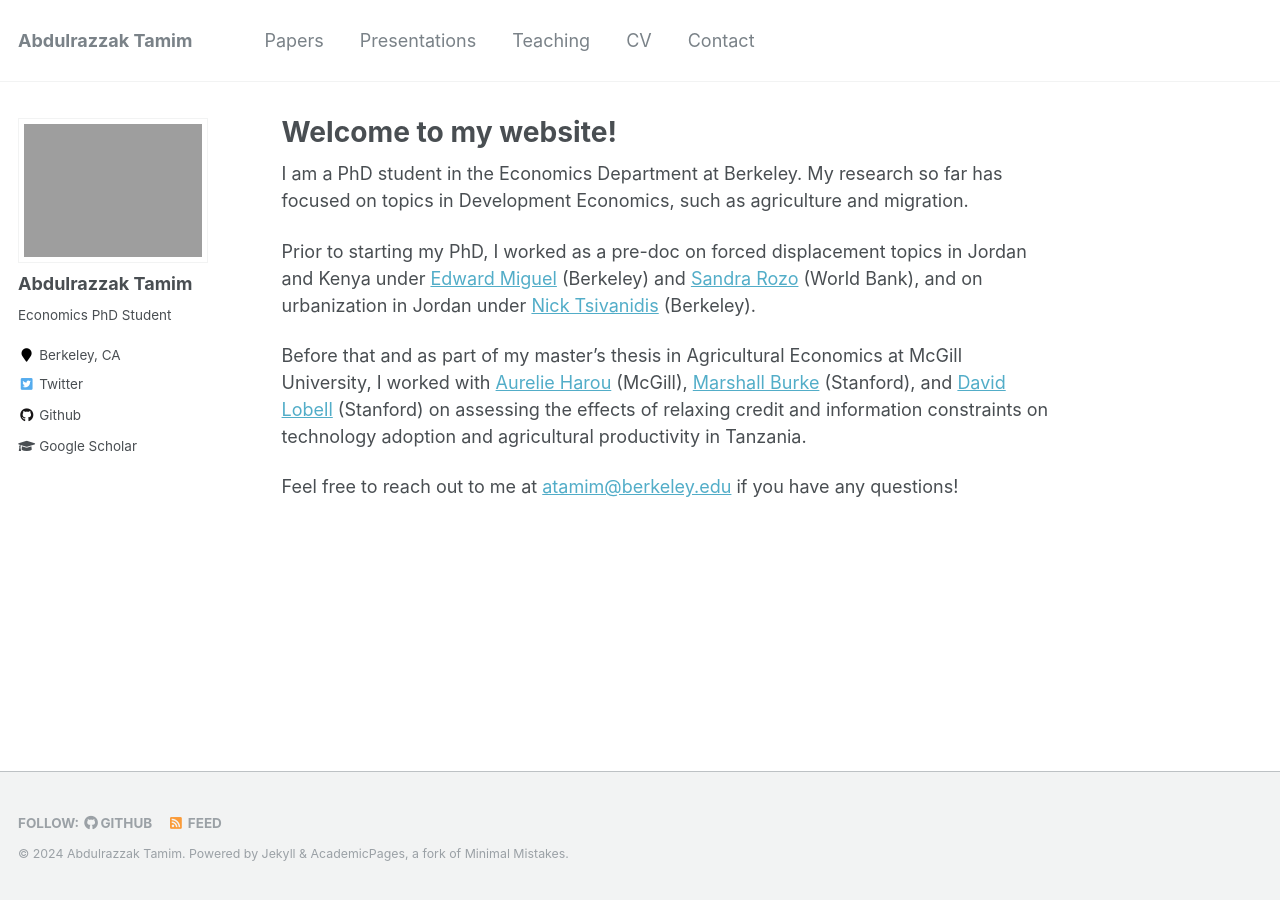
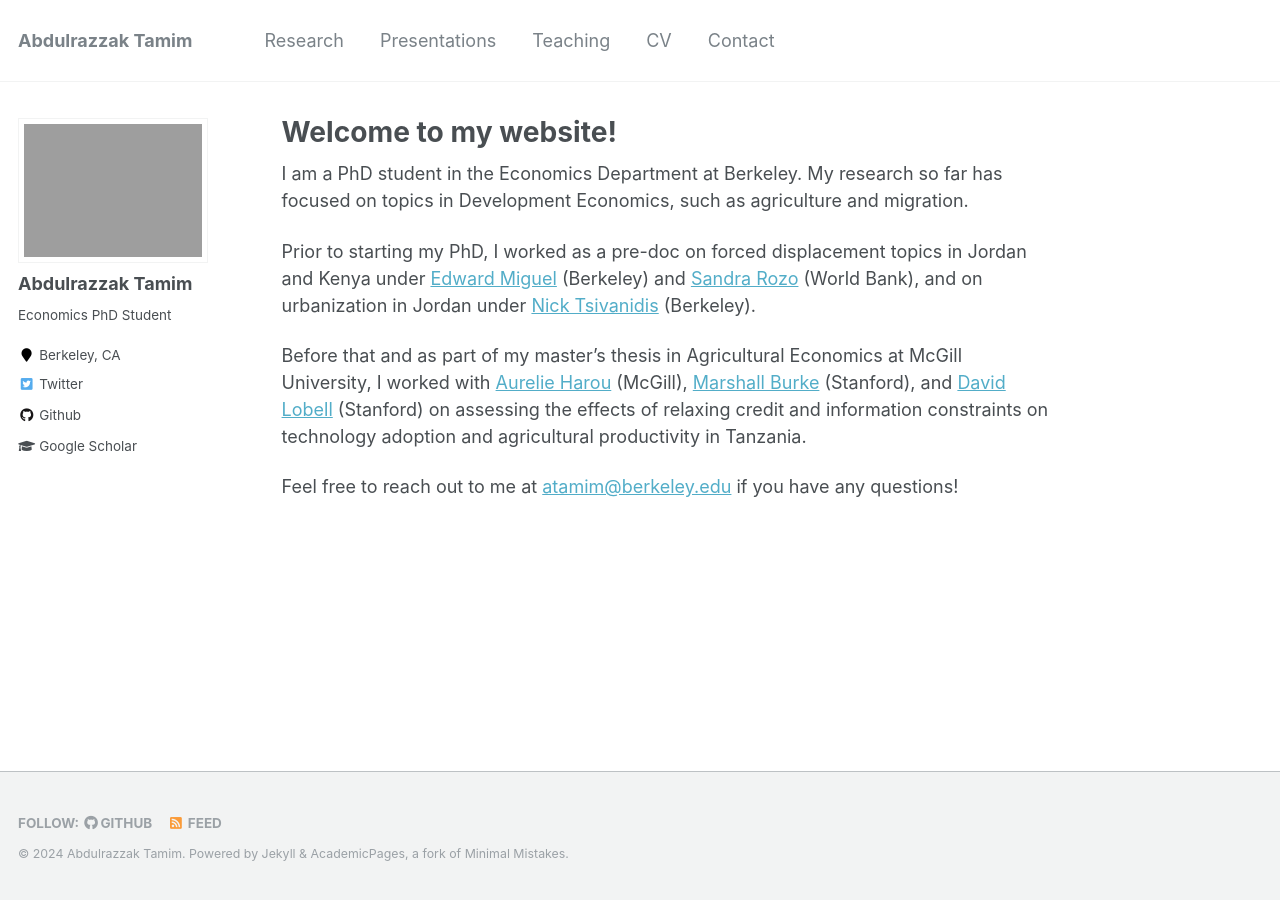
Before and after one commit to AbdulrazzakTamim/abdulrazzaktamim.github.io, a Jekyll site: the page built from _pages/about.md, in a window 1280 px wide. Built offline with Jekyll 4.4.1, drawn with Linux system fonts in a browser that asks for light colours; comment, search, counter and statistics services are not loaded.

Commit message:
Update navigation.yml

```diff
--- a/_data/navigation.yml
+++ b/_data/navigation.yml
@@ -1,6 +1,6 @@
 # main links links
 main:
-  - title: "Papers"
+  - title: "Research"
     url: /publications/
 
   - title: "Presentations"
```
